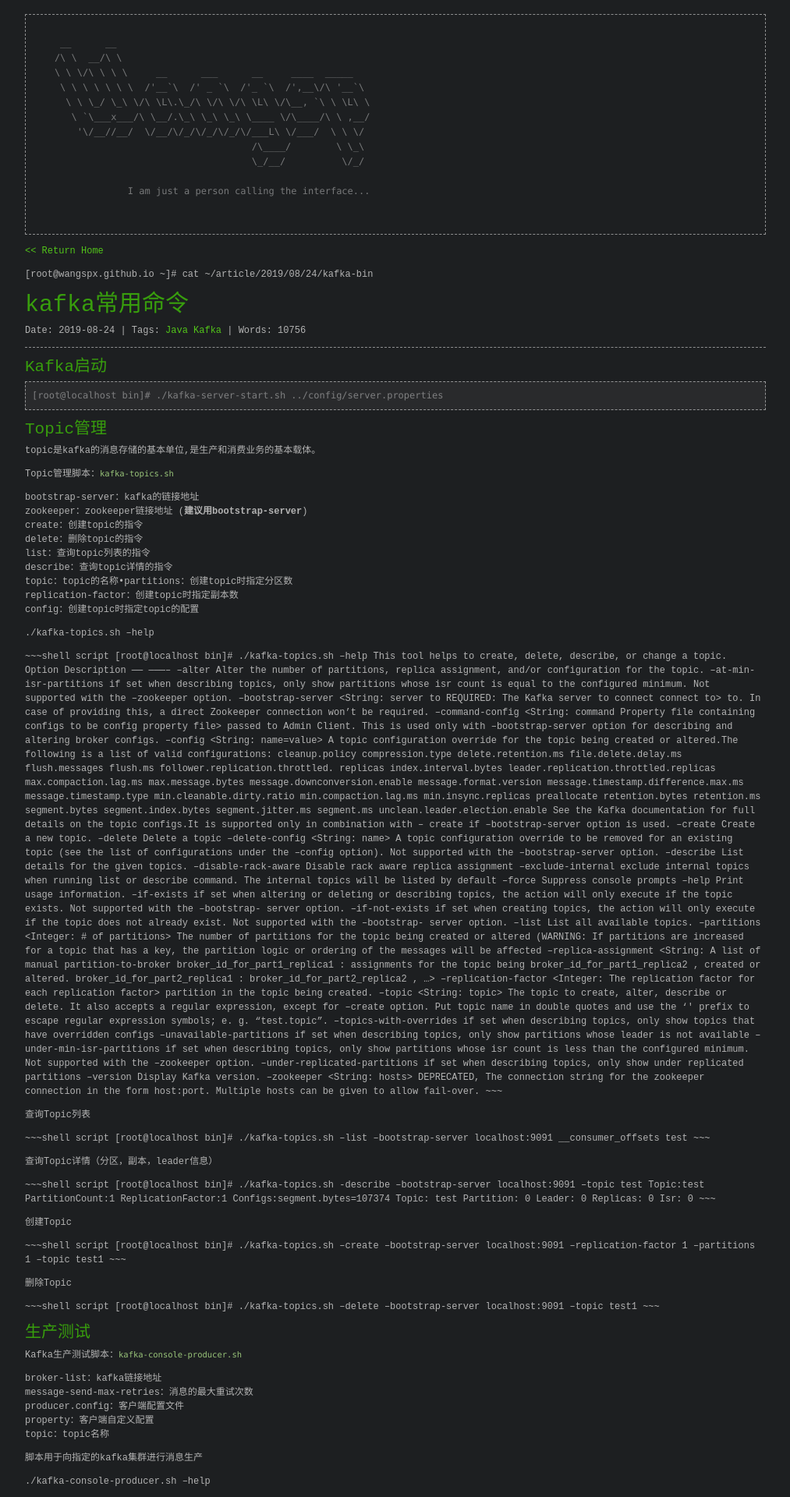
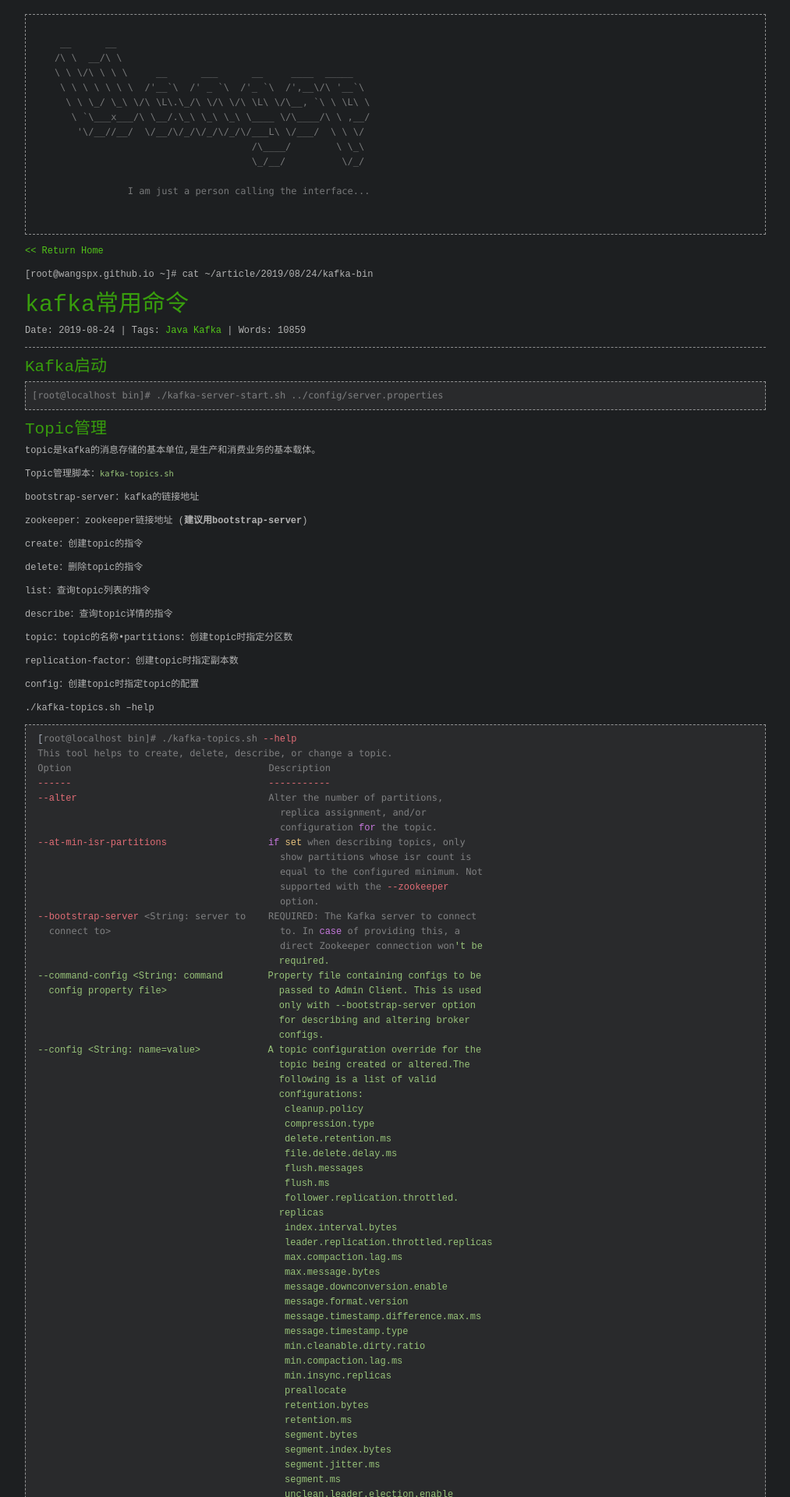
Before and after one commit to shiof/note, a Jekyll site: the page built from _posts/2019/2019-08-24-kafka-bin.md, in a window 1280 px wide. Shown: the top 1920 px of the page at 78% size, without its empty margins (133-1146 px from the left). Built offline with Jekyll 4.4.1, drawn with Linux system fonts in a browser that asks for light colours; comment, search, counter and statistics services are not loaded; some of the changed text lies outside the part shown.

Commit message:
2019-08-24 23:29:34

```diff
--- a/_posts/2019/2019-08-24-kafka-bin.md
+++ b/_posts/2019/2019-08-24-kafka-bin.md
@@ -22,18 +22,26 @@
 Topic管理脚本：`kafka-topics.sh`
 
 * bootstrap-server：kafka的链接地址
+
 * zookeeper：zookeeper链接地址 (**建议用bootstrap-server**)
+
 * create：创建topic的指令
+
 * delete：删除topic的指令
+
 * list：查询topic列表的指令
+
 * describe：查询topic详情的指令
+
 * topic：topic的名称•partitions：创建topic时指定分区数
+
 * replication-factor：创建topic时指定副本数
+
 * config：创建topic时指定topic的配置
 
 1. ./kafka-topics.sh --help
 
-    ~~~shell script
+    ~~~shell
     [root@localhost bin]# ./kafka-topics.sh --help
     This tool helps to create, delete, describe, or change a topic.
     Option                                   Description
@@ -159,7 +167,7 @@
 
 2. 查询Topic列表
 
-    ~~~shell script
+    ~~~shell
     [root@localhost bin]# ./kafka-topics.sh --list --bootstrap-server localhost:9091
     __consumer_offsets
     test
@@ -167,7 +175,7 @@
 
 3. 查询Topic详情（分区，副本，leader信息）
 
-    ~~~shell script
+    ~~~shell
     [root@localhost bin]# ./kafka-topics.sh -describe --bootstrap-server localhost:9091 --topic test
     Topic:test	PartitionCount:1	ReplicationFactor:1	Configs:segment.bytes=107374
         Topic: test	Partition: 0	Leader: 0	Replicas: 0	Isr: 0
@@ -175,13 +183,13 @@
 
 4. 创建Topic
 
-    ~~~shell script
+    ~~~shell
     [root@localhost bin]# ./kafka-topics.sh --create --bootstrap-server localhost:9091 --replication-factor 1 --partitions 1 --topic test1
     ~~~
 
 5. 删除Topic
 
-    ~~~shell script
+    ~~~shell
     [root@localhost bin]# ./kafka-topics.sh --delete --bootstrap-server localhost:9091 --topic test1
     ~~~
 
@@ -199,7 +207,7 @@
 
 1. ./kafka-console-producer.sh --help
 
-    ~~~shell script
+    ~~~shell
     [root@localhost bin]# ./kafka-console-producer.sh --help
     This tool helps to read data from standard input and publish it to Kafka.
     Option                                   Description
@@ -285,7 +293,7 @@
 
 2. 发送消息
 
-    ~~~shell script
+    ~~~shell
     [root@localhost bin]# ./kafka-console-producer.sh --broker-list localhost:9092 --topic test
     >test message
     >
@@ -308,7 +316,7 @@
 
 1. ./kafka-console-consumer.sh--help
 
-    ~~~shell script
+    ~~~shell
     [root@localhost bin]# ./kafka-console-consumer.sh --help
     This tool helps to read data from Kafka topics and outputs it to standard output.
     Option                                   Description
@@ -389,7 +397,7 @@
 
 2. 消费命令
 
-~~~shell script
+~~~shell
 [root@localhost bin]# ./kafka-console-consumer.sh --bootstrap-server localhost:9092 --topic test --from-beginning
 test message
 ~~~
```
